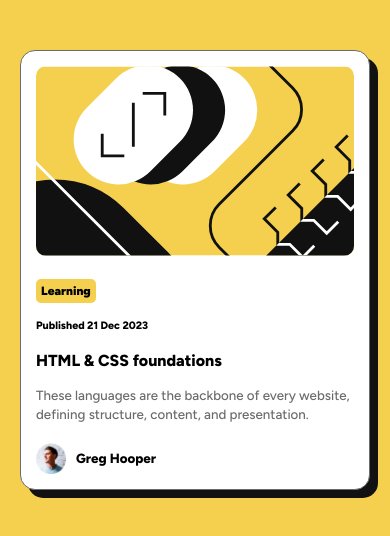
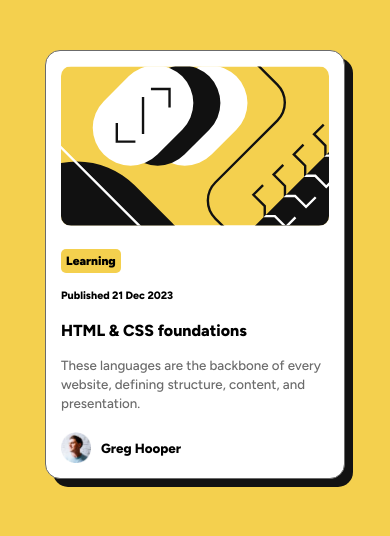
Before and after one commit to NetizenCode/blog-preview-card, a plain HTML site: page index.html in a window 390 px wide. Drawn offline with Linux system fonts and the light colour scheme; a web font is replaced by a local one.

Commit message:
Mobile responsiveness modified

```diff
--- a/index.css
+++ b/index.css
@@ -9,7 +9,8 @@ body {
     padding: 20px;
 }
 .card {
-    width: 100%;
+    width: 300px;
+    max-width: 100%;
     border-radius: 15px;
     margin: 30px auto;
     padding: 15px;
@@ -66,9 +67,3 @@ h1:hover {
 {
     width: 30px;
 }
-
-@media (min-width: 768px) {
-    .card {
-        width: 300px;
-    }
-}
```
